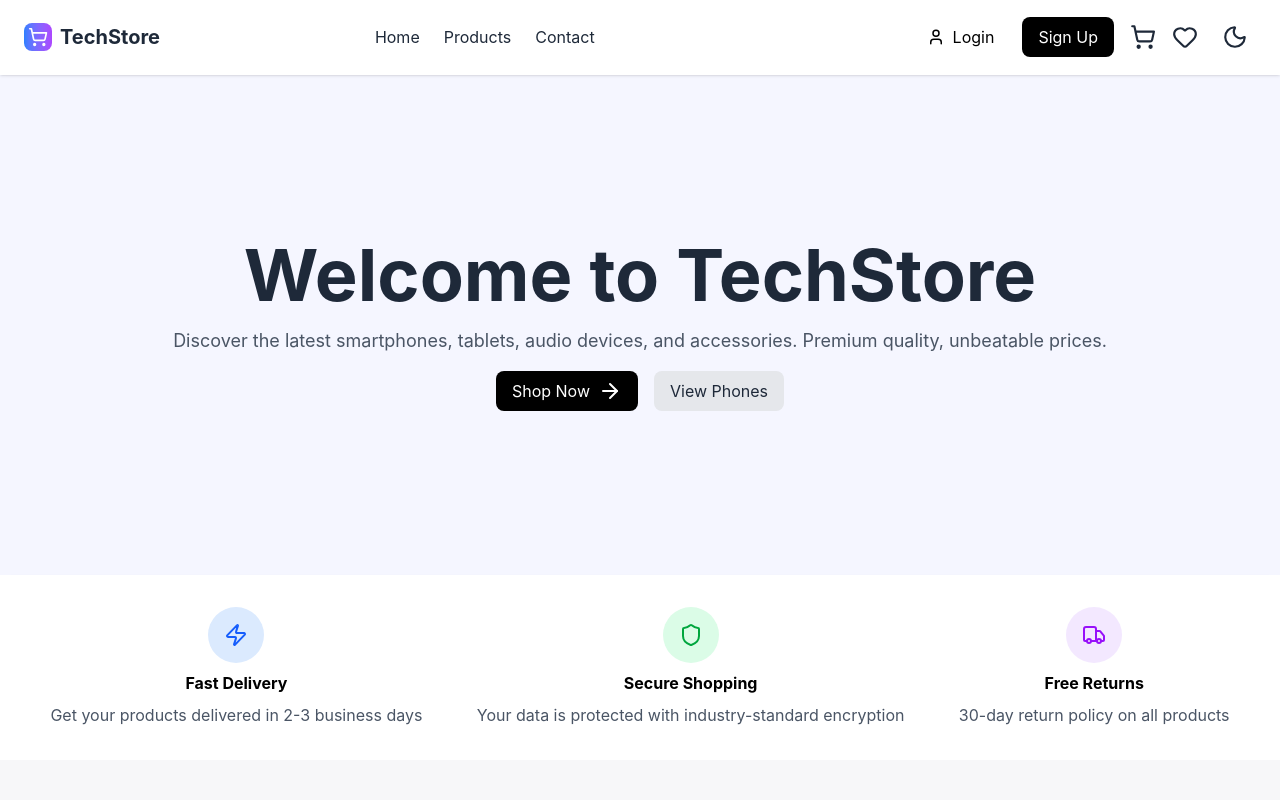
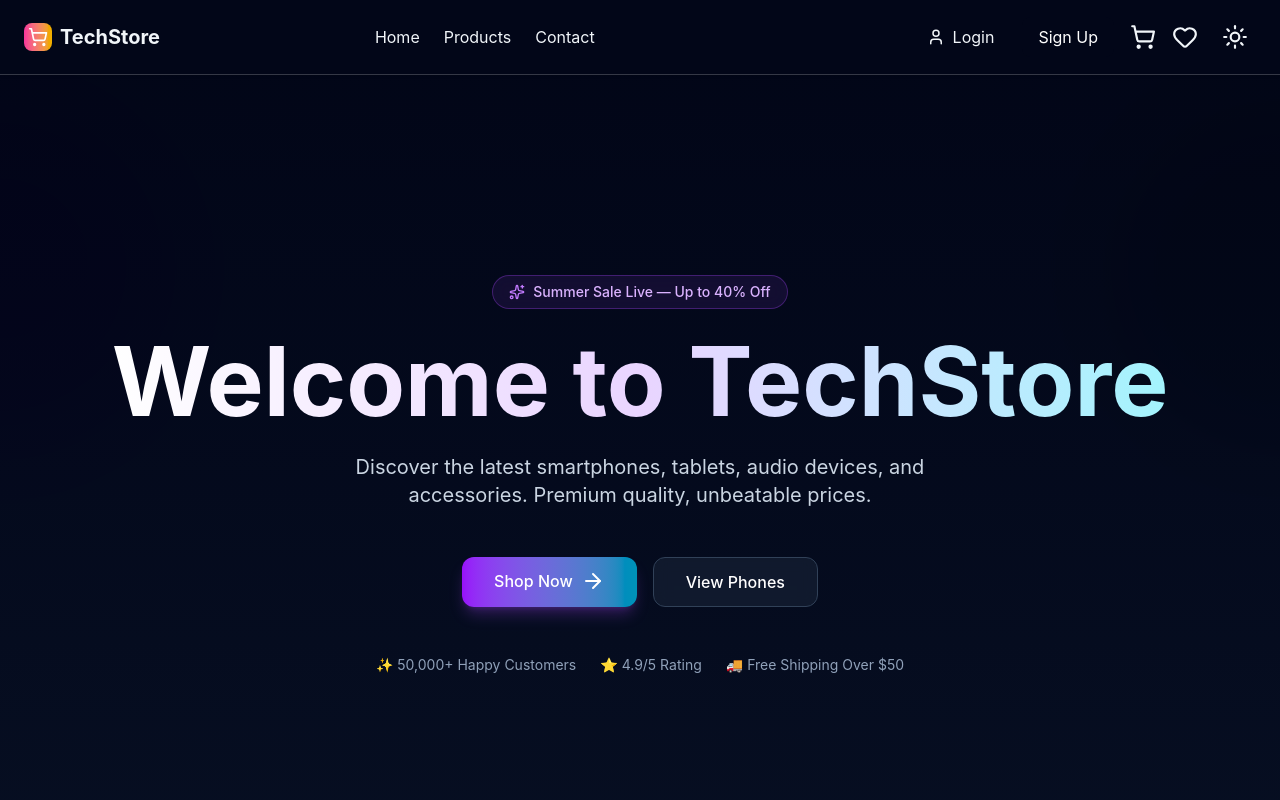
Before and after one commit to FafioluOluwadamilola/Tech-EcommerceMERN-Frontend, a React app: page / in a window 1280 px wide. Both pictures are taken after a click on the button 1235 px from the left and 37 px from the top of the page. Shown: the top 800 px of the page. Built offline with nearby package versions, Linux system fonts and the light colour scheme; the HTML template or start-up script is replaced by a standard one.

Commit message:
Done with dark theme and other animations

```diff
--- a/src/components/Footer.jsx
+++ b/src/components/Footer.jsx
@@ -4,7 +4,7 @@ import { Link } from 'react-router-dom'
 
 const Footer = () => {
   return (
-    <footer className='bg-black text-white mt-24'>
+    <footer className='bg-black text-white'>
 
       {/* Top Section */}
       <div className='max-w-7xl mx-auto px-6 py-16 grid grid-cols-1 md:grid-cols-2 lg:grid-cols-4 gap-12'>
--- a/src/components/Header.jsx
+++ b/src/components/Header.jsx
@@ -44,7 +44,7 @@ const Header = () => {
 
     return (
 
-        <header className='sticky top-0 z-50 bg-white/40 backdrop-blur-lg border-b border-white/20 shadow-sm'>
+        <header className='sticky top-0 z-50 bg-white/40 dark:bg-slate-950 text-gray-800 dark:text-slate-100 backdrop-blur-lg border-b border-white/20 shadow-sm'>
 
             <div className='max-w-7xl mx-auto px-6 py-4 flex items-center justify-between'>
 
@@ -54,13 +54,13 @@ const Header = () => {
                     className='flex items-center gap-2'
                 >
 
-                    <div className='bg-linear-to-r from-blue-500 to-purple-500 rounded-lg p-1'>
+                    <div className='bg-linear-to-r from-blue-500 to-purple-500 rounded-lg p-1 bg-linear-to-r dark:from-pink-500 dark:to-yellow-500 '>
 
                         <ShoppingCart className='text-white size-5' />
 
                     </div>
 
-                    <h1 className='text-[20px] font-bold text-gray-800'>
+                    <h1 className='text-[20px] font-bold '>
                         TechStore
                     </h1>
 
@@ -75,21 +75,21 @@ const Header = () => {
 
                         <Link
                             to="/"
-                            className='text-gray-800 hover:text-black transition'
+                            className=' hover:text-slate-500 transition'
                         >
                             Home
                         </Link>
 
                         <Link
                             to="/products"
-                            className='text-gray-800 hover:text-black transition'
+                            className=' hover:text-slate-500 transition'
                         >
                             Products
                         </Link>
 
                         <Link
                             to="/contact"
-                            className='text-gray-800 hover:text-black transition'
+                            className=' hover:text-slate-500 transition'
                         >
                             Contact
                         </Link>
@@ -104,13 +104,13 @@ const Header = () => {
 
                             <div className='flex items-center gap-3'>
 
-                                <span className='hidden lg:block text-gray-800 font-medium'>
+                                <span className='hidden lg:block text-gray-800 dark:text-slate-100 font-medium'>
                                     Welcome, {user.name}
                                 </span>
 
                                 <Link
                                     to="/orders"
-                                    className='px-3 py-1.5 bg-gray-200 rounded-lg hover:bg-gray-300 transition cursor-pointer'
+                                    className='px-3 py-1.5 bg-gray-200 rounded-lg hover:bg-gray-300 dark:bg-gray-700 dark:hover:bg-gray-600 transition cursor-pointer'
                                 >
                                     My Orders
 
@@ -118,7 +118,7 @@ const Header = () => {
 
                                 <button
                                     onClick={handleLogout}
-                                    className='px-3 py-1.5 bg-gray-200 rounded-lg hover:bg-gray-300 transition cursor-pointer'
+                                    className='px-3 py-1.5 bg-gray-200 rounded-lg hover:bg-gray-300 dark:bg-gray-700 dark:hover:bg-gray-600 transition cursor-pointer'
                                 >
                                     Logout
                                 </button>
@@ -131,7 +131,7 @@ const Header = () => {
 
                                 <button
                                     onClick={() => setShowLogin(true)}
-                                    className='flex items-center gap-2 px-3 py-2 rounded-lg hover:bg-gray-200 transition cursor-pointer'
+                                    className='flex items-center gap-2 px-3 py-2 rounded-lg hover:bg-gray-200 dark:hover:bg-gray-600 transition cursor-pointer'
                                 >
 
                                     <User size={18} />
@@ -141,7 +141,7 @@ const Header = () => {
 
                                 <button
                                     onClick={() => setShowSignUp(true)}
-                                    className='bg-black text-white px-4 py-2 rounded-lg hover:bg-gray-800 transition cursor-pointer'
+                                    className='bg-slate-950 text-white px-4 py-2 rounded-lg hover:bg-gray-800 transition cursor-pointer'
                                 >
                                     Sign Up
                                 </button>
@@ -155,7 +155,7 @@ const Header = () => {
 
                             <ShoppingCart
                                 size={26}
-                                className='text-gray-800'
+                                className='text-gray-800 dark:text-slate-100'
                             />
 
                             {totalItems > 0 && (
@@ -173,7 +173,7 @@ const Header = () => {
 
                         {/* WishList */}
                         <Link to="/wishlist" className='relative'>
-                            <Heart size={26} className='text-gray-800' />
+                            <Heart size={26} className='text-gray-800 dark:text-slate-100' />
 
                             {wishlist.length > 0 && (
 
@@ -186,11 +186,11 @@ const Header = () => {
 
 
                         {/* Theme Toggle */}
-                        <button onClick={toggleTheme} className='p-2 rounded-lg hover:bg-gray-200 transition'>
+                        <button onClick={toggleTheme} className='p-2 rounded-lg hover:bg-gray-200 dark:hover:bg-gray-600 transition'>
                             {theme === "light" ? (
-                                <Sun size={26} className='text-gray-800' />
+                                <Moon size={26} className='text-gray-800 dark:text-slate-100' />
                             ) : (
-                                <Moon size={26} className='text-gray-800' />
+                                <Sun size={26} className='text-gray-800 dark:text-slate-100' />
                             )}
                         </button>
 
@@ -209,9 +209,8 @@ const Header = () => {
                     {/* Mobile Cart */}
                     <Link to="/cart" className='relative'>
 
-                        <ShoppingCart
-                            size={26}
-                            className='text-gray-800'
+                        <ShoppingCart size={26}
+                            className='text-gray-800 dark:text-slate-100'
                         />
 
                         {totalItems > 0 && (
@@ -227,17 +226,17 @@ const Header = () => {
                     </Link>
 
                     {/* Toggle Theme */}
-                    <button onClick={toggleTheme} className='p-2 rounded-lg hover:bg-gray-200 transition'>
+                    <button onClick={toggleTheme} className='p-2 rounded-lg hover:bg-gray-200 dark:hover:bg-gray-600 transition'>
                         {theme === "light" ? (
-                            <Sun size={26} className='text-gray-800' />
+                            <Sun size={26} className='text-gray-800 dark:text-slate-100' />
                         ) : (
-                            <Moon size={26} className='text-gray-800' />
+                            <Moon size={26} className='text-gray-800 dark:text-slate-100' />
                         )}
                     </button>
 
 
                     <Link to="/wishlist" className='relative'>
-                        <Heart size={26} className='text-gray-800' />
+                        <Heart size={26} className='text-gray-800 dark:text-slate-100' />
 
                         {wishlist.length > 0 && (
                             <span className='absolute -top-2 -right-2 bg-red-500 text-white text-xs rounded-full h-5 w-5 flex items-center justify-center'>
@@ -271,13 +270,13 @@ const Header = () => {
             {/* Mobile Dropdown */}
             {mobileMenu && (
 
-                <div className='md:hidden bg-white border-t border-gray-200 px-6 py-6 flex flex-col gap-5 shadow-lg'>
+                <div className='md:hidden bg-white dark:bg-slate-950 border-t border-gray-200 dark:border-slate-600 px-6 py-6 flex flex-col gap-5 shadow-lg'>
 
                     {/* Links */}
                     <Link
                         to="/"
                         onClick={() => setMobileMenu(false)}
-                        className='text-gray-800'
+                        className='text-gray-800 dark:text-slate-100'
                     >
                         Home
                     </Link>
@@ -285,7 +284,7 @@ const Header = () => {
                     <Link
                         to="/products"
                         onClick={() => setMobileMenu(false)}
-                        className='text-gray-800'
+                        className='text-gray-800 dark:text-slate-100'
                     >
                         Products
                     </Link>
@@ -293,7 +292,7 @@ const Header = () => {
                     <Link
                         to="/contact"
                         onClick={() => setMobileMenu(false)}
-                        className='text-gray-800'
+                        className='text-gray-800 dark:text-slate-100'
                     >
                         Contact
                     </Link>
@@ -307,13 +306,13 @@ const Header = () => {
 
                         <>
 
-                            <p className='font-medium'>
+                            <p className='font-medium dark:text-slate-100'>
                                 Welcome, {user.name}
                             </p>
 
                             <button
                                 onClick={handleLogout}
-                                className='bg-gray-200 py-2 rounded-lg'
+                                className='bg-gray-200 py-2 rounded-lg dark:bg-gray-700 transition'
                             >
                                 Logout
                             </button>
--- a/src/components/Hero.jsx
+++ b/src/components/Hero.jsx
@@ -1,112 +1,157 @@
 import React from 'react'
-import { ArrowRight, Shield, Truck, Zap } from "lucide-react"
+import { ArrowRight, Shield, Truck, Zap, Sparkles, TrendingUp, Star } from "lucide-react"
 import ProductCard from './ProductCard'
 import products, { categories } from '../data/products'
 import { Link } from 'react-router-dom'
 
-
-
 const Hero = () => {
   return (
-    <div className='bg-white'>
+    <div className='bg-gradient-to-b from-slate-50 via-white to-slate-50 dark:from-slate-950 dark:via-slate-900 dark:to-slate-950'>
 
-      {/* Section 1 */}
-      <div className='text-center flex flex-col justify-center items-center h-auto md:h-125 bg-[#F5F6FF] p-6'>
+      {/* Section 1 - Hero Section */}
+      <div className='relative overflow-hidden'>
+        {/* Animated background glows - hidden in light mode, visible in dark */}
+        <div className='absolute top-0 -left-48 w-96 h-96 bg-purple-600 rounded-full mix-blend-multiply filter blur-3xl opacity-0 dark:opacity-20 animate-pulse'></div>
+        <div className='absolute top-0 -right-48 w-96 h-96 bg-cyan-600 rounded-full mix-blend-multiply filter blur-3xl opacity-0 dark:opacity-20 animate-pulse animation-delay-2000'></div>
 
-        <h1 className='text-5xl md:text-6xl lg:text-7xl font-bold text-gray-800 mb-4'>Welcome to TechStore</h1>
+        <div className='relative text-center flex flex-col justify-center items-center h-auto md:h-screen min-h-[600px] px-6'>
+          {/* Badge */}
+          <div className='inline-flex items-center gap-2 bg-purple-100 dark:bg-purple-500/10 backdrop-blur-sm border border-purple-300 dark:border-purple-500/30 rounded-full px-4 py-1.5 mb-6'>
+            <Sparkles className='w-4 h-4 text-purple-600 dark:text-purple-400' />
+            <span className='text-sm text-purple-700 dark:text-purple-300 font-medium'>Summer Sale Live — Up to 40% Off</span>
+          </div>
 
-        <p className='text-lg text-gray-600  text-center'>
-          Discover the latest smartphones, tablets, audio devices, and accessories. Premium quality, unbeatable prices.
+          <h1 className='text-5xl md:text-7xl lg:text-8xl font-bold mb-6 bg-gradient-to-r from-slate-800 via-purple-600 to-cyan-600 dark:from-white dark:via-purple-200 dark:to-cyan-200 bg-clip-text text-transparent'>
+            Welcome to TechStore
+          </h1>
+
+          <p className='text-lg md:text-xl text-slate-600 dark:text-slate-300 text-center max-w-2xl mb-8'>
+            Discover the latest smartphones, tablets, audio devices, and accessories.
+            Premium quality, unbeatable prices.
           </p>
 
           <div className='mt-4 flex flex-col gap-4 sm:flex-row'>
-          <Link to='/products' className='flex gap-2 bg-black hover:bg-black/80 text-white py-2 px-4 rounded-lg transition-colors'>Shop Now <ArrowRight /> </Link>
-          <Link to='/products' className='bg-gray-200 hover:bg-gray-300 text-gray-800 py-2 px-4 rounded-lg transition-colors'>View Phones</Link>
+            <Link
+              to='/products'
+              className='group flex gap-2 bg-gradient-to-r from-purple-600 to-cyan-600 hover:from-purple-700 hover:to-cyan-700 text-white py-3 px-8 rounded-xl transition-all duration-300 shadow-lg shadow-purple-500/25 hover:shadow-purple-500/40 font-medium'
+            >
+              Shop Now
+              <ArrowRight className='group-hover:translate-x-1 transition-transform' />
+            </Link>
+            <Link
+              to='/products'
+              className='bg-slate-200 dark:bg-slate-800/50 backdrop-blur-sm border border-slate-300 dark:border-slate-700 hover:bg-slate-300 dark:hover:bg-slate-800 hover:border-purple-400 dark:hover:border-purple-500/50 text-slate-800 dark:text-white py-3 px-8 rounded-xl transition-all duration-300 font-medium'
+            >
+              View Phones
+            </Link>
+          </div>
+
+          {/* Trust indicators */}
+          <div className='mt-12 flex flex-wrap justify-center gap-6 text-sm text-slate-500 dark:text-slate-400'>
+            <span className='flex items-center gap-1'>✨ 50,000+ Happy Customers</span>
+            <span className='flex items-center gap-1'>⭐ 4.9/5 Rating</span>
+            <span className='flex items-center gap-1'>🚚 Free Shipping Over $50</span>
+          </div>
         </div>
       </div>
 
+      {/* Section 2 - Features */}
+      <div className='max-w-7xl mx-auto px-6 py-20'>
+        <div className='grid grid-cols-1 md:grid-cols-3 gap-8'>
 
-      {/* Section 2 */}
-      <div className='flex flex-col md:flex-row justify-evenly gap-9 p-8 border-b border-white/20 shadow-lg h-auto'>
-
-        <div className='flex flex-col items-center justify-center gap-2'>
-          <div className='bg-blue-100 p-4 rounded-full text-blue-600'><Zap /></div>
-          <h2 className='font-bold'>Fast Delivery</h2>
-          <p className='text-gray-600 text-center'>Get your products delivered in 2-3 business days</p>
+          <div className='group relative bg-white dark:bg-gradient-to-br dark:from-slate-800/50 dark:to-slate-900/50 backdrop-blur-sm border border-slate-200 dark:border-slate-700/50 rounded-2xl p-6 hover:border-purple-400 dark:hover:border-purple-500/50 transition-all duration-300 hover:-translate-y-1 shadow-sm hover:shadow-lg'>
+            <div className='relative'>
+              <div className='bg-purple-50 dark:bg-gradient-to-br dark:from-purple-500/20 dark:to-cyan-500/20 p-4 rounded-xl w-fit mb-4'>
+                <Zap className='text-purple-600 dark:text-purple-400' size={28} />
+              </div>
+              <h3 className='text-xl font-bold text-slate-800 dark:text-white mb-2'>Fast Delivery</h3>
+              <p className='text-slate-500 dark:text-slate-400'>Get your products delivered in 2-3 business days</p>
+            </div>
           </div>
 
-        <div className='flex flex-col items-center justify-center gap-2'>
-          <div className='bg-green-100 p-4 rounded-full text-green-600'><Shield /></div>
-          <h2 className='font-bold'>Secure Shopping</h2>
-          <p className='text-gray-600 text-center'>Your data is protected with industry-standard encryption</p>
+          <div className='group relative bg-white dark:bg-gradient-to-br dark:from-slate-800/50 dark:to-slate-900/50 backdrop-blur-sm border border-slate-200 dark:border-slate-700/50 rounded-2xl p-6 hover:border-purple-400 dark:hover:border-purple-500/50 transition-all duration-300 hover:-translate-y-1 shadow-sm hover:shadow-lg'>
+            <div className='relative'>
+              <div className='bg-emerald-50 dark:bg-gradient-to-br dark:from-emerald-500/20 dark:to-teal-500/20 p-4 rounded-xl w-fit mb-4'>
+                <Shield className='text-emerald-600 dark:text-emerald-400' size={28} />
+              </div>
+              <h3 className='text-xl font-bold text-slate-800 dark:text-white mb-2'>Secure Shopping</h3>
+              <p className='text-slate-500 dark:text-slate-400'>Your data is protected with industry-standard encryption</p>
+            </div>
           </div>
 
-        <div className='flex flex-col items-center justify-center gap-2'>
-          <div className='bg-purple-100 p-4 rounded-full text-purple-600'><Truck /></div>
-          <h2 className='font-bold'>Free Returns</h2>
-          <p className='text-gray-600 text-center'>30-day return policy on all products</p>
+          <div className='group relative bg-white dark:bg-gradient-to-br dark:from-slate-800/50 dark:to-slate-900/50 backdrop-blur-sm border border-slate-200 dark:border-slate-700/50 rounded-2xl p-6 hover:border-purple-400 dark:hover:border-purple-500/50 transition-all duration-300 hover:-translate-y-1 shadow-sm hover:shadow-lg'>
+            <div className='relative'>
+              <div className='bg-amber-50 dark:bg-gradient-to-br dark:from-amber-500/20 dark:to-orange-500/20 p-4 rounded-xl w-fit mb-4'>
+                <Truck className='text-amber-600 dark:text-amber-400' size={28} />
+              </div>
+              <h3 className='text-xl font-bold text-slate-800 dark:text-white mb-2'>Free Returns</h3>
+              <p className='text-slate-500 dark:text-slate-400'>30-day return policy on all products</p>
+            </div>
           </div>
 
         </div>
-
-
+      </div>
 
       {/* Category Section */}
-      <div className='bg-[#F7F7F9] h-auto flex text-center flex-col justify-center items-center p-20 w-full'>
+      <div className='max-w-7xl mx-auto px-6 py-20'>
+        <div className='text-center mb-12'>
+          <div className='inline-flex items-center gap-2 bg-purple-100 dark:bg-purple-500/10 rounded-full px-4 py-1.5 mb-4'>
+            <TrendingUp className='w-4 h-4 text-purple-600 dark:text-purple-400' />
+            <span className='text-sm text-purple-700 dark:text-purple-300 font-medium'>Shop by Category</span>
+          </div>
+          <h2 className='text-4xl md:text-5xl font-bold text-slate-800 dark:text-white mb-4'>
+            Browse Our Collections
+          </h2>
+          <p className='text-slate-500 dark:text-slate-400 max-w-2xl mx-auto'>
+            Find exactly what you're looking for in our curated categories
+          </p>
+        </div>
 
-        <h1 className='font-bold text-3xl mb-4'>
-          Shop by Category
-        </h1>
+        <div className='grid grid-cols-2 md:grid-cols-3 lg:grid-cols-6 gap-5'>
 
-        <div className='grid grid-cols-2 md:grid-cols-3 lg:grid-cols-6 gap-6 justify-center mt-6 mb-2'>
-
-          {categories.map((category) => (
-
+          {categories.map((category, index) => (
             <Link
               key={category.id}
               to={`/products?category=${category.id}`}
-              className='border hover:shadow-lg hover:-translate-y-1 transition-all rounded-2xl p-6 border-gray-300 bg-white'
+              className='group relative bg-white dark:bg-gradient-to-br dark:from-slate-800/50 dark:to-slate-900/50 backdrop-blur-sm border border-slate-200 dark:border-slate-700/50 rounded-2xl p-6 hover:border-purple-400 dark:hover:border-purple-500/50 transition-all duration-300 hover:-translate-y-1 text-center shadow-sm hover:shadow-lg'
             >
-
-              <div className='flex flex-col items-center gap-4 text-gray-700 text-md font-medium'>
-
-                <span className='text-4xl'>
+              <div className='flex flex-col items-center gap-3'>
+                <span className='text-5xl filter drop-shadow-lg group-hover:scale-110 transition-transform duration-300'>
                   {category.icon}
                 </span>
-
-                <span>
+                <span className='text-slate-700 dark:text-slate-300 font-medium group-hover:text-purple-600 dark:group-hover:text-white transition-colors'>
                   {category.name}
                 </span>
-
               </div>
-
             </Link>
-
           ))}
 
         </div>
-
       </div>
 
-
-      <div className="bg-white dark:bg-gray-900 text-black dark:text-white p-4">
-        This box changes with your system dark mode
+      {/* Products Section */}
+      <section className="max-w-7xl mx-auto px-6 py-20">
+        <div className='flex flex-col md:flex-row justify-between items-center mb-12 gap-4'>
+          <div>
+            <div className='inline-flex items-center gap-2 bg-purple-100 dark:bg-purple-500/10 rounded-full px-4 py-1.5 mb-3'>
+              <Star className='w-4 h-4 text-purple-600 dark:text-purple-400' />
+              <span className='text-sm text-purple-700 dark:text-purple-300 font-medium'>Best Sellers</span>
+            </div>
+            <h2 className="text-3xl md:text-4xl font-bold text-slate-800 dark:text-white">
+              Featured Products
+            </h2>
           </div>
 
-
-      {/* products section */}
-
-      <section className="max-w-7xl mx-auto mt-20 px-10 w-full">
-        <div className='flex  gap-4 md:justify-between items-center mb-10'>
-          <h2 className="text-2xl font-bold ">
-            Featured Products
-          </h2>
-
-          <Link to="/products" className='flex'>View All <ArrowRight /></Link>
+          <Link
+            to="/products"
+            className='group flex items-center gap-2 text-slate-500 dark:text-slate-400 hover:text-purple-600 dark:hover:text-white transition-colors'
+          >
+            View All
+            <ArrowRight className='group-hover:translate-x-1 transition-transform' size={18} />
+          </Link>
         </div>
 
         <ProductCard products={products.slice(0, 8)} />
-
       </section>
 
     </div>
--- a/src/context/ThemeContext.jsx
+++ b/src/context/ThemeContext.jsx
@@ -5,24 +5,46 @@ const ThemeContext = createContext();
 
 export const ThemeProvider = ({ children }) => {
 
-    const [theme, setTheme] = useState("light")
+    const [theme, setTheme] = useState(() => {
+        //Check localStorage for saved theme
+        const savedTheme = localStorage.getItem("theme")
 
-    useEffect(() => {
-        if(theme === "dark") {
-            document.documentElement.classList.add("dark")
+        if (savedTheme) {
+            return savedTheme
         } else {
-            document.documentElement.classList.remove("dark")
+            // If no saved theme, check system preference
+            const prefersDark = window.matchMedia("(prefers-color-scheme: dark)").matches
+            return prefersDark ? "dark" : "light"
         }
-    }, [theme])
-
+    })
 
     const toggleTheme = () => {
-        if(theme === "light") {
+        if (theme === "light") {
             setTheme("dark")
         } else {
             setTheme("light")
         }
     }
+
+    useEffect(() => {
+
+        if (theme === "dark") {
+            document.documentElement.classList.add("dark")
+        } else {
+            document.documentElement.classList.remove("dark")
+        }
+
+
+        // Save theme to localStorage whenever it changes
+        localStorage.setItem("theme", theme)
+
+    }, [theme])
+
+
+
+
+
+
 
     return (
         <ThemeContext.Provider
@@ -37,4 +59,4 @@ export const ThemeProvider = ({ children }) => {
 }
 
 
-export const useTheme= () => useContext(ThemeContext)
+export const useTheme = () => useContext(ThemeContext)
--- a/src/styles/App.css
+++ b/src/styles/App.css
@@ -1,10 +1,23 @@
+@custom-variant dark (&:where(.dark, .dark *));
 @import "tailwindcss";
+
+
+/* custom dark theme changes */
+.dark {
+  --bg-color: #1a202c; /* Dark background */
+  --text-color: #f7fafc; /* Light text */
+  --primary-color: #2b6cb0; /* Primary color for buttons and links */
+  --secondary-color: #4a5568; /* Secondary color for borders and accents */
+}
+
+
 
 /* Global body styles */
 body {
   margin: 0;
   padding: 0;
-  background: #ffff;
+  background: var(--bg-color);
+  color: var(--text-color);
   font-family: -apple-system, BlinkMacSystemFont, 'Segoe UI', 'Roboto', 'Oxygen',
     'Ubuntu', 'Cantarell', 'Fira Sans', 'Droid Sans', 'Helvetica Neue',
     sans-serif;
```
Also changed, not shown: src/components/ProductCard.jsx (+13 -11 lines), src/pages/Cart.jsx (+24 -30 lines), src/pages/Contact.jsx (+13 -13 lines), src/App.jsx (line endings or trailing spaces). Lines whose indentation alone changed are shown as unchanged.
